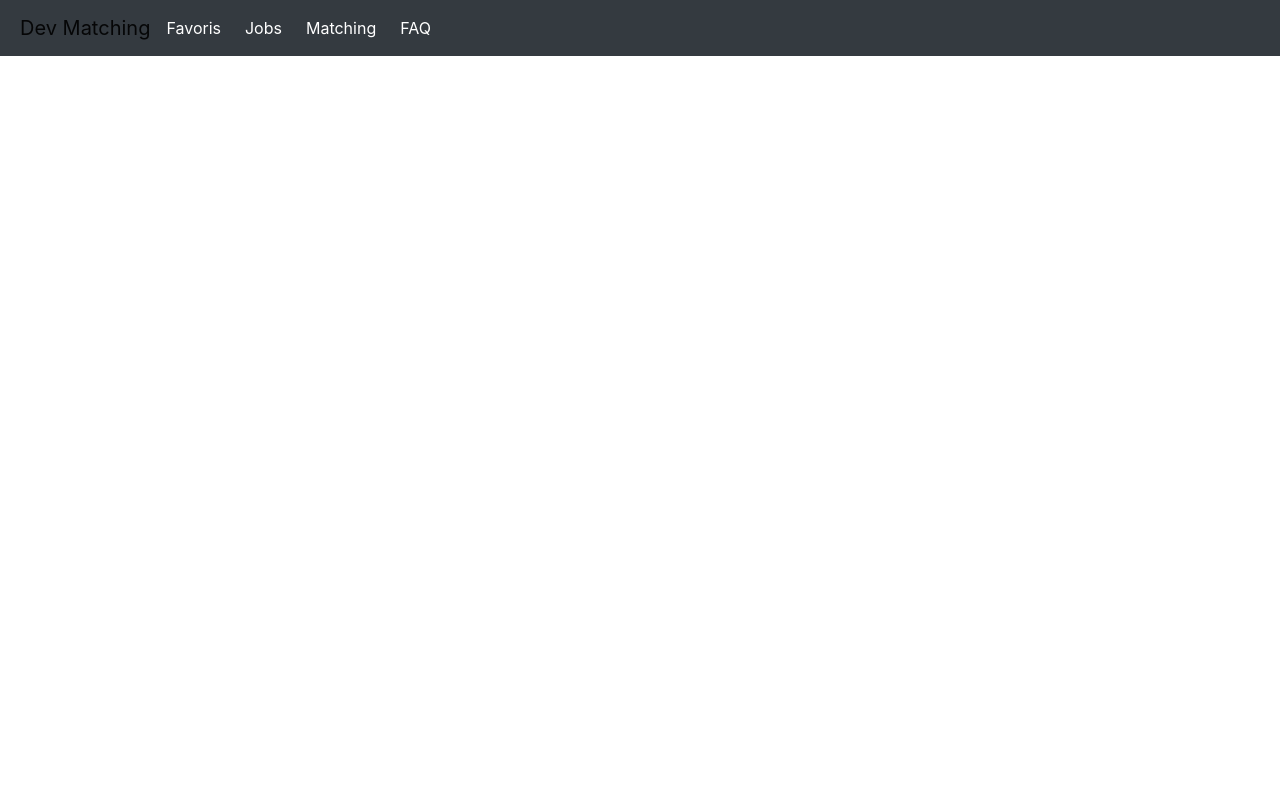
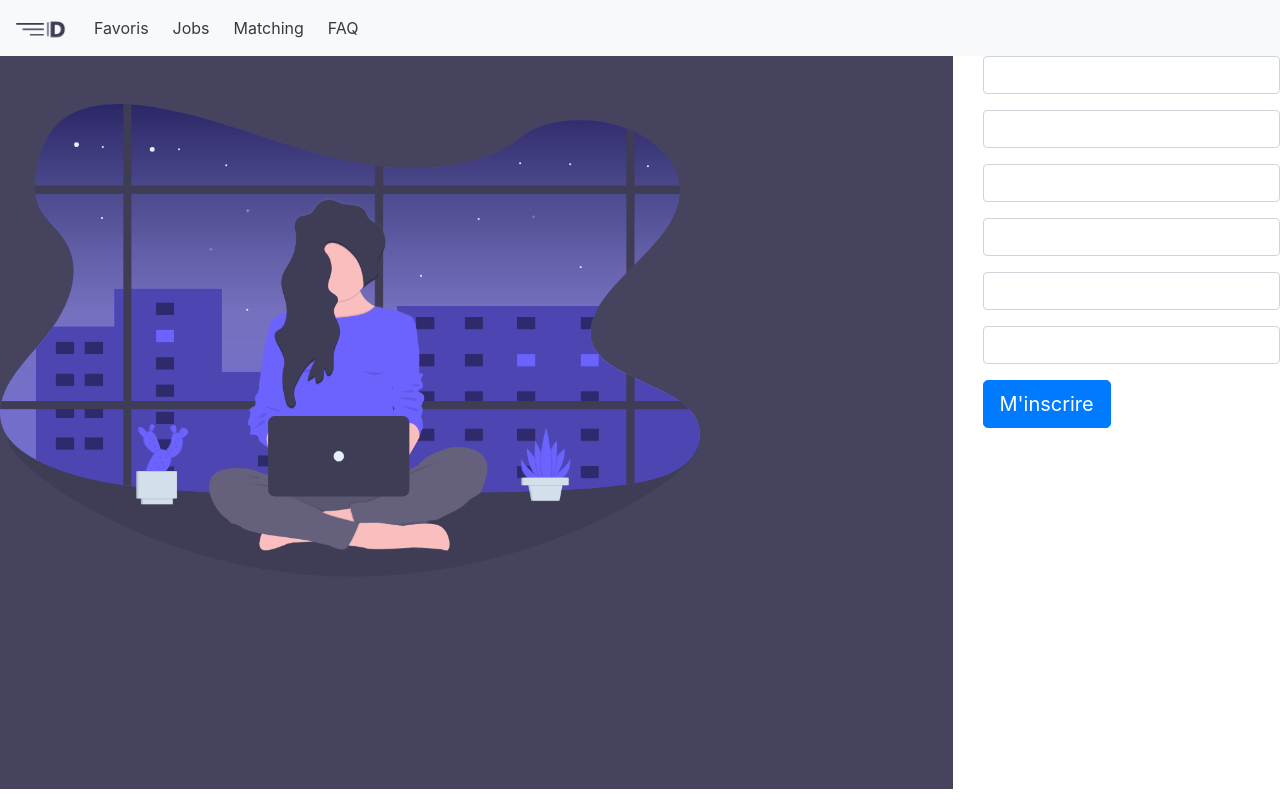
Before and after one commit to Armand-Bpp/dev_matching_front, a React (Create React App) app: page / in a window 1280 px wide. Built offline with nearby package versions, Linux system fonts and the light colour scheme.

Commit message:
five commit

```diff
--- a/src/App.js
+++ b/src/App.js
@@ -11,17 +11,21 @@ import './App.css';
 
 function App() {
   return (
-    <div className="App">
+          <div className="Container-fluid">
             <Router>
               <div>
-          <nav class="navbar navbar-expand-lg navbar-light bg-dark">
-            <Link className="navbar-brand mx-1">Dev Matching</Link>
+                <nav class="navbar navbar-expand-lg navbar-light bg-light">
                   <div className="collapse navbar-collapse" id="navbarNav">
                     <ul className="navbar-nav">
-                <li className="nav-item mx-1"><Link className="nav-link text-white" to="/favors">Favoris</Link></li>
-                <li className="nav-item mx-1"><Link className="nav-link text-white" to="/jobs/">Jobs</Link></li>
-                <li className="nav-item mx-1"><Link className="nav-link text-white" to="/matching">Matching</Link></li>
-                <li className="nav-item mx-1"><Link className="nav-link text-white" to="/faq">FAQ</Link></li>
+                      <li>
+                        <a class="navbar-brand" href="#">
+                          <img src="/img/logo.png" width="50" class="d-inline-block align-top" alt="" />
+                        </a>
+                      </li>
+                      <li className="nav-item mx-1"><Link className="nav-link text-dark" to="/favoris">Favoris</Link></li>
+                      <li className="nav-item mx-1"><Link className="nav-link text-dark" to="/jobs/">Jobs</Link></li>
+                      <li className="nav-item mx-1"><Link className="nav-link text-dark" to="/matching">Matching</Link></li>
+                      <li className="nav-item mx-1"><Link className="nav-link text-dark" to="/faq">FAQ</Link></li>
                     </ul>
                   </div>
                 </nav>
@@ -41,10 +45,12 @@ function App() {
                   <Route path="/">
                     <Home />
                   </Route>
-
                 </Switch>
               </div>
             </Router>
+            <div>
+              {/* <Home /> */}
+            </div>
           </div>
   );
 }
--- a/src/components/ScreenLeft.js
+++ b/src/components/ScreenLeft.js
@@ -0,0 +1,23 @@
+import React from 'react';
+import styled from 'styled-components';
+
+const Container = styled.div`
+    background : #45435D;
+    color: white;
+    height : 733px;
+`;
+
+
+class ScreenLeft extends React.Component {
+
+    render(){
+        return(
+            <Container>
+                <img src="/img/dev.png" className="img-fluid mt-5" width="700"/>
+            </Container>
+        )
+    }
+
+}
+
+export default ScreenLeft;
--- a/src/components/ScreenRight.js
+++ b/src/components/ScreenRight.js
@@ -0,0 +1,44 @@
+import React from 'react';
+import styled from 'styled-components';
+
+const Container = styled.div`
+    background : #45435D;
+    color: white;
+`;
+
+
+
+
+class ScreenRight extends React.Component {
+
+    render(){
+        return(
+            <div classNaùe="">
+                <form>
+                    <div class="form-group">
+                        <input type="email" className="form-control" id="exampleInputEmail1" aria-describedby="emailHelp" />
+                    </div>
+                    <div class="form-group">
+                        <input type="email" className="form-control" id="exampleInputEmail1" aria-describedby="emailHelp" />
+                    </div>
+                    <div class="form-group">
+                        <input type="email" className="form-control" id="exampleInputEmail1" aria-describedby="emailHelp" />
+                    </div>
+                    <div class="form-group">
+                        <input type="email" className="form-control" id="exampleInputEmail1" aria-describedby="emailHelp" />
+                    </div>
+                    <div class="form-group">
+                        <input type="email" className="form-control" id="exampleInputEmail1" aria-describedby="emailHelp" />
+                    </div>
+                    <div class="form-group">
+                        <input type="password" className="form-control" id="exampleInputPassword1" />
+                    </div>
+                    <button type="submit" className="btn btn-lg btn-primary">M'inscrire</button>
+                </form>
+            </div>
+        )
+    }
+
+}
+
+export default ScreenRight;
--- a/src/layouts/Home.js
+++ b/src/layouts/Home.js
@@ -1,12 +1,21 @@
 import React from 'react';
 import Navbar from '../components/Navbar';
+import ScreenLeft from '../components/ScreenLeft';
+import ScreenRight from '../components/ScreenRight';
 
 class Home extends React.Component {
 
     render(){
         return(
-          <div>
-
+          <div className="Container-fluid">
+              <div className="row">
+                <div className="col-12 col-md-9 col-lg-9">
+                  <ScreenLeft />
+                </div>
+                <div className="col-12 col-md-3 col-lg-3">
+                  <ScreenRight />
+                </div>
+              </div>
           </div>
         )
     }
```
Also changed, not shown: public/api/Jobs.json (added, +22 -0 lines), src/components/pages/ListJobs.js (+29 -0 lines), public/img/dev.png (added), public/img/logo.png (renamed from public/logo.png). Lines whose indentation alone changed are shown as unchanged.
